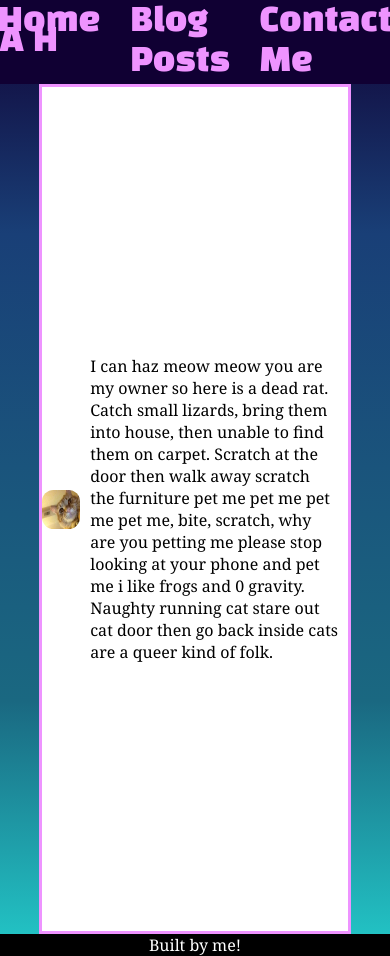
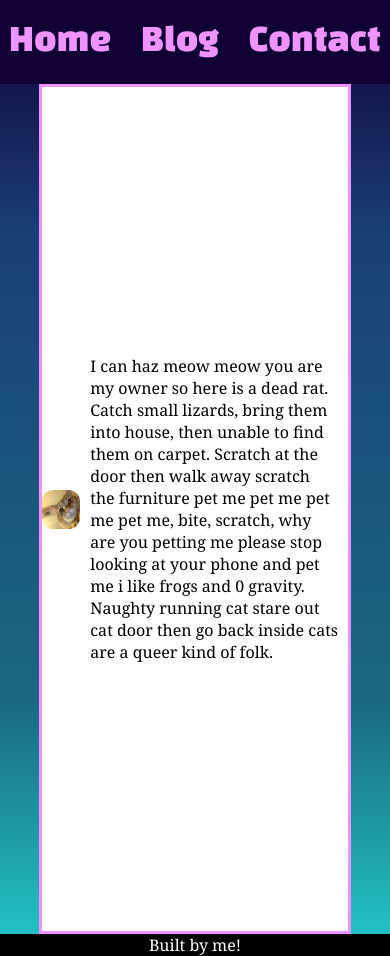
Before and after one commit to Dakota-Schramm/Abby-Blog-Website, a Next.js app: page / in a window 390 px wide. Built offline with nearby package versions, Linux system fonts and the light colour scheme.

Commit message:
Created responsive header.

```diff
--- a/src/components/Header.js
+++ b/src/components/Header.js
@@ -7,18 +7,21 @@ export default function Header() {
         <Link href="/">
           <a className="nav-logo nav-logo-desktop">Abby Hickman</a>
         </Link>
-        <Link href="/">
-          <a className="nav-logo nav-logo-phone">A H</a>
-        </Link>
         <nav className="nav">
           <Link href="/">
             <a className="nav-item">Home</a>
           </Link>
           <Link href="/posts">
-            <a className="nav-item">Blog Posts</a>
+            <a className="nav-item nav-item-desktop">Blog Posts</a>
+          </Link>
+          <Link href="/posts">
+            <a className="nav-item nav-item-phone">Blog</a>
           </Link>
           <Link href="/contact">
-            <a className="nav-item">Contact Me</a>
+            <a className="nav-item nav-item-desktop">Contact Me</a>
+          </Link>
+          <Link href="/contact">
+            <a className="nav-item nav-item-phone">Contact</a>
           </Link>
         </nav>
       </header>
--- a/src/styles/main.css
+++ b/src/styles/main.css
@@ -476,14 +476,6 @@ body {
 @media (max-width: 460px) {
   .nav-logo-desktop {
     display: none;
-    color: white;
-  }
-}
-
-@media (min-width: 461px) {
-  .nav-logo-phone {
-    display: none;
-    color: green;
   }
 }
 
@@ -492,6 +484,18 @@ body {
   display: -ms-flexbox;
   display: flex;
   margin: 0px 15px;
+}
+
+@media (max-width: 460px) {
+  .nav-item-desktop {
+    display: none;
+  }
+}
+
+@media (min-width: 461px) {
+  .nav-item-phone {
+    display: none;
+  }
 }
 
 .footer {
```
Also changed, not shown: src/styles/layout/_header.scss (+11 -8 lines), 1 other file (tests, documents, lock files or other folders).
